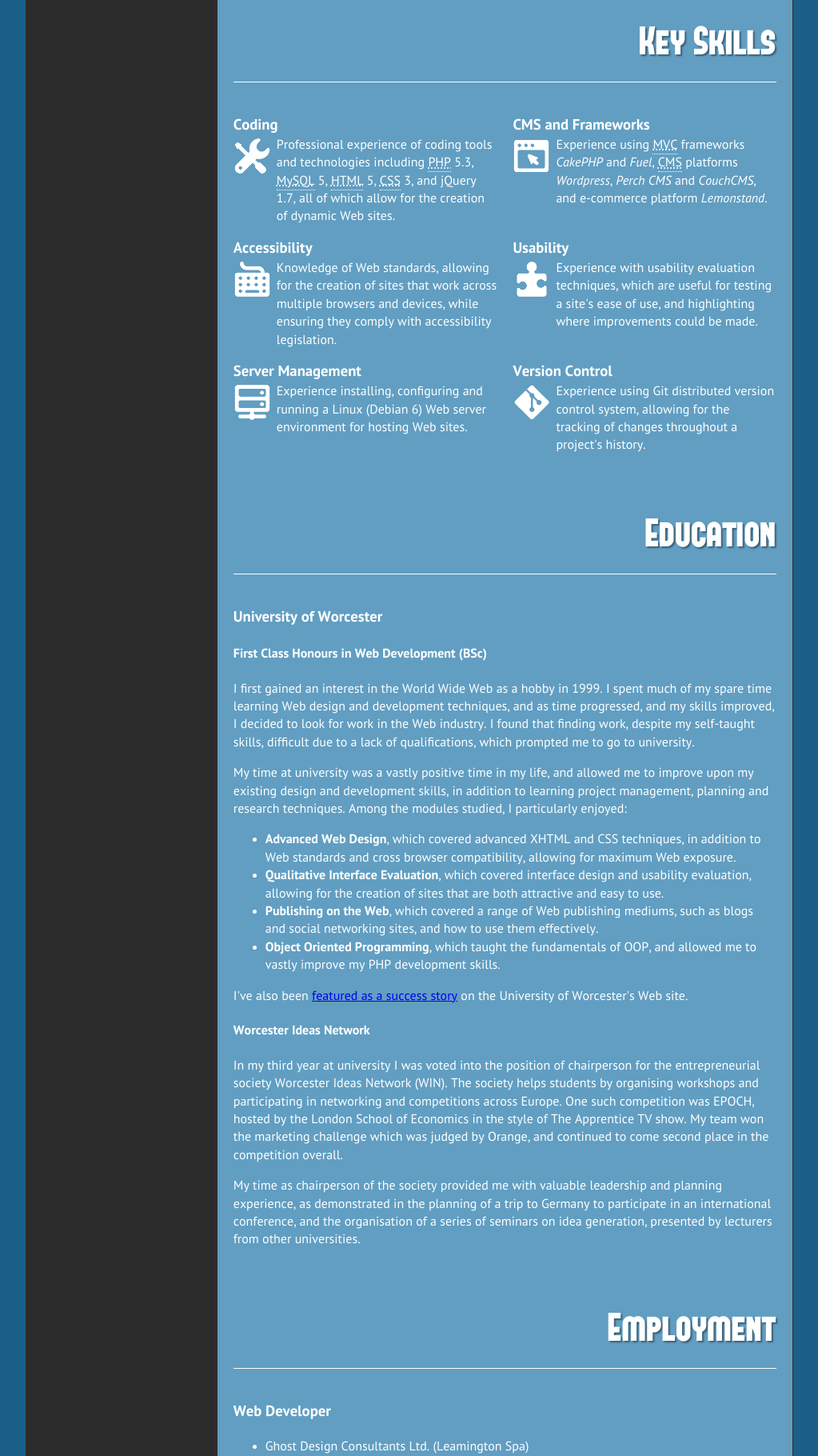
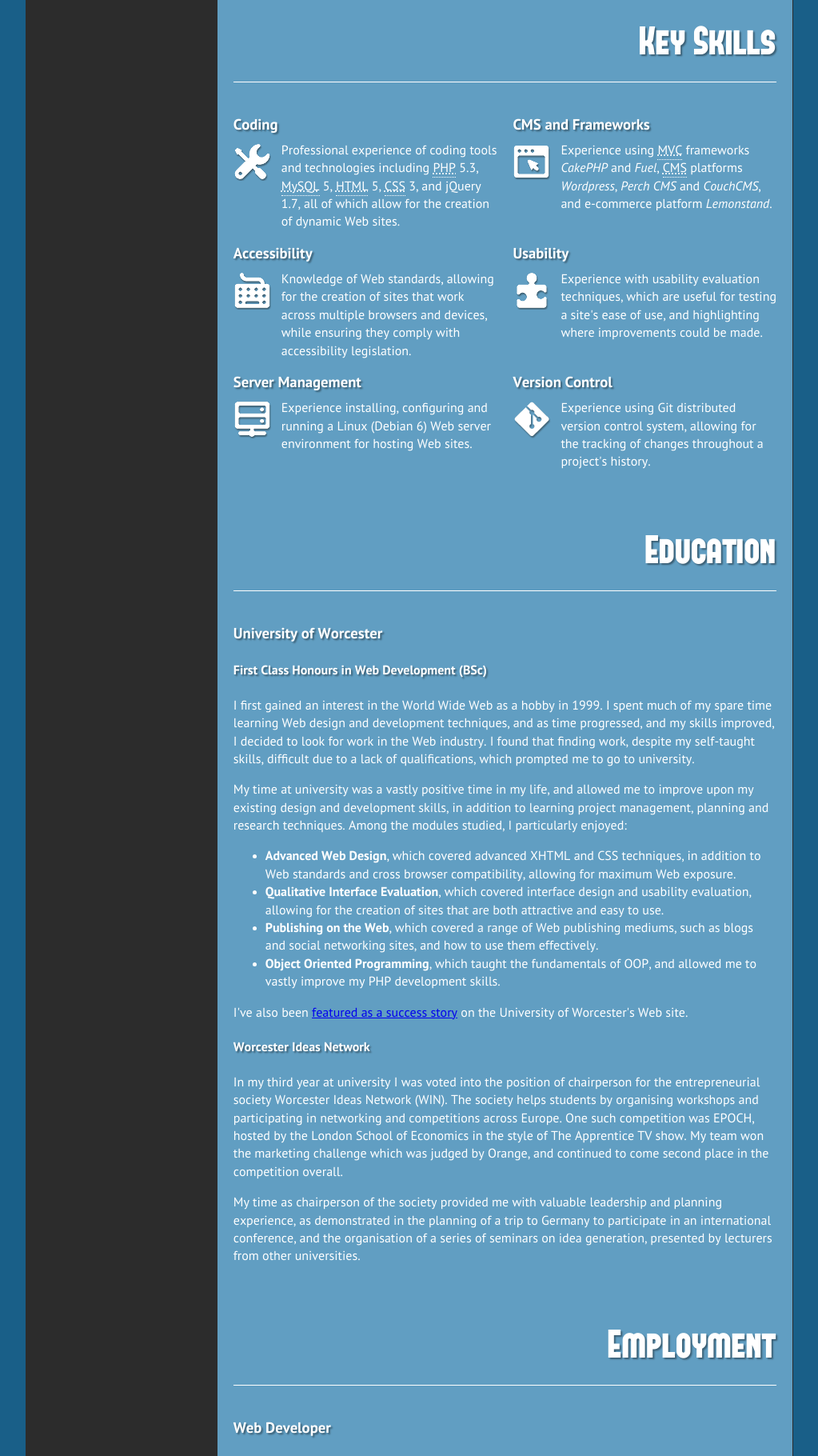
Before and after one commit to LimeBlast/danielhollands.co.uk, a PHP site: the page made by htdocs/index.php in a window 1280 px wide. Shown: the part 799-2619 px from the top of the page at 80% size, without its empty margins (128-1151 px from the left). Run offline with PHP 8.4, Linux system fonts and the light colour scheme; some libraries are stand-ins or nearby versions.

Commit message:
Updated the images a little, as well as a few tweaks here and there

```diff
--- a/htdocs/css/scss/_style.scss
+++ b/htdocs/css/scss/_style.scss
@@ -21,12 +21,16 @@ body
 	font-family: 'PT Sans';
 }
 
+h2, h3, h4
+{
+	text-shadow: $text-shadow;
+}
+
 h2
 {
 	font-family: Forque;
 	font-size: em(50);
 	font-weight: normal;
-	text-shadow: $text-shadow;
 	text-align: right;
 	padding-bottom: em($gutter-width / 3);
 	border-bottom: 1px solid $content-fg;
@@ -231,7 +235,7 @@ img
 		}
 	}
 
-	@media (min-width: em($breakpoint-width))
+	@media (min-width: em($breakpoint-width + 160))
 	{
 		li
 		{
@@ -241,9 +245,13 @@ img
 			{
 				clear: both;
 			}
+			h3
+			{
+				margin-bottom: em(6);
+			}
 			p
 			{
-				padding: 0 0 0 54px;
+				padding: 0 0 0 60px;
 				background-position: left top;
 			}
 		}
--- a/htdocs/index.php
+++ b/htdocs/index.php
@@ -37,7 +37,7 @@
 					<header id="header" class="header" role="banner">
 
 						<h1><span class="slabtext">My name is Daniel.</span></h1>
-						<div class="logo"><img src="/img/intro.png" alt="" /></div>
+						<div><img src="/img/header.png" alt="" /></div>
 						<p><span class="slabtext">I'm a Web Developer</span> <span class="slabtext">with a passion for the</span> <span class="slabtext">World Wide Web.</span></p>
 						<p><span class="slabtext">Welcome to my</span> <span class="slabtext">curriculum vitae</span> <span class="slabtext">and portfolio.</span></p>
 
```
Also changed, not shown: htdocs/css/main.css, htdocs/img/header.png (renamed from htdocs/img/intro.png), htdocs/img/skills_accessibility.png, htdocs/img/skills_cms-frameworks.png, htdocs/img/skills_coding.png, htdocs/img/skills_server-management.png, htdocs/img/skills_usability.png, htdocs/img/skills_version-control.png.
